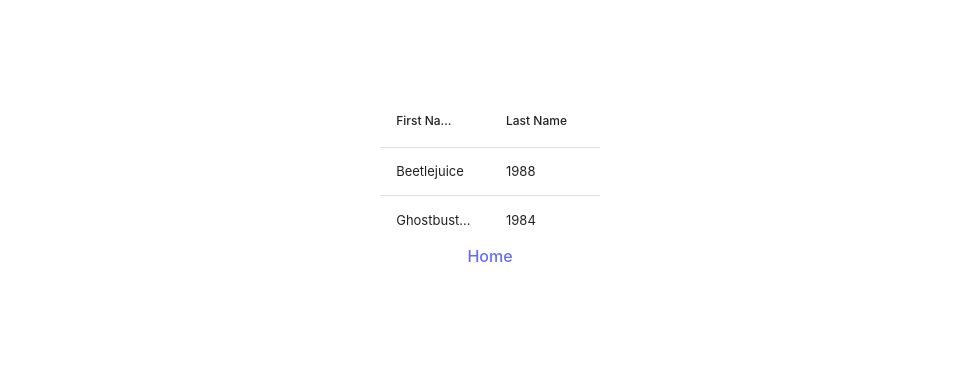
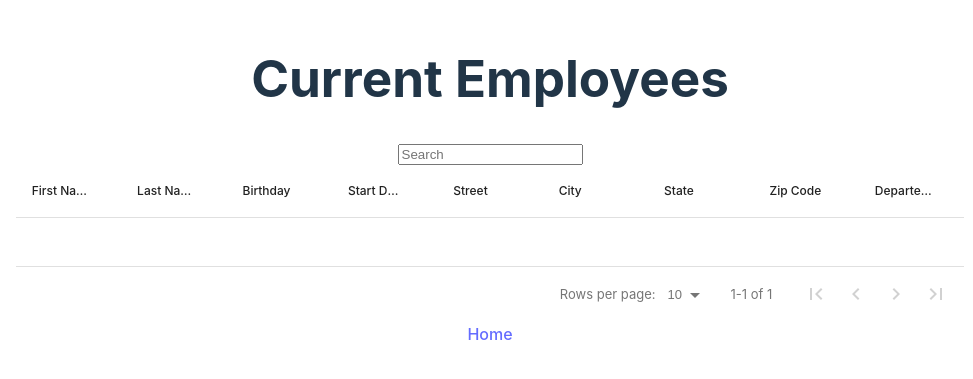
Before and after one commit to AdrienM2b/P14_React_version_conversion_app, a React (Vite) app in the folder conversion_react_app/: page /employee-list in a window 1280 px wide. Shown: the part 219-598 px from the top of the page, without its empty margins (150-1123 px from the left). Built offline with nearby package versions, Linux system fonts and the light colour scheme.

Commit message:
ajout des filtres et du sorting sur le tableau

```diff
--- a/conversion_react_app/src/features/TableEmployee.jsx
+++ b/conversion_react_app/src/features/TableEmployee.jsx
@@ -1,4 +1,4 @@
-import React from 'react';
+import React, { useState } from 'react';
 import DataTable from 'react-data-table-component';
 import { useSelector } from 'react-redux';
 import { Link } from 'react-router-dom';
@@ -14,28 +14,46 @@
     selector: (row) => row.lastname,
     sortable: true,
   },
-];
-
-const data = [
   {
-    id: 1,
-    firstname: 'Beetlejuice',
-    lastname: '1988',
+    name: 'Birthday',
+    selector: (row) => row.birth,
+    sortable: true,
   },
-  {
-    id: 2,
-    firstname: 'Ghostbusters',
-    lastname: '1984',
-  },
+  { name: 'Start Date', selector: (row) => row.startDate, sortable: true },
+  { name: 'Street', selector: (row) => row.street, sortable: true },
+  { name: 'City', selector: (row) => row.city, sortable: true },
+  { name: 'State', selector: (row) => row.stateUSA, sortable: true },
+  { name: 'Zip Code', selector: (row) => row.zipCode, sortable: true },
+  { name: 'Departement', selector: (row) => row.departement, sortable: true },
 ];
 
 export default function TableEmployee() {
+  const [searchTerm, setSearchTerm] = useState('');
   const employees = useSelector((state) => state.employee);
 
-  console.log(employees);
+  const filteredEmployees = employees.filter((employee) =>
+    Object.values(employee).some((value) =>
+      value.toString().toLowerCase().includes(searchTerm.toLowerCase())
+    )
+  );
+
+  const data = filteredEmployees.length ? filteredEmployees : [{}];
+
   return (
     <>
-      <DataTable columns={columns} data={data} />
+      <h1>Current Employees</h1>
+      <input
+        type='text'
+        placeholder='Search'
+        value={searchTerm}
+        onChange={(e) => setSearchTerm(e.target.value)}
+      />
+      <DataTable
+        columns={columns}
+        data={data}
+        noDataComponent={<div>Aucune donnée disponible</div>}
+        pagination
+      />
       <Link to='/'>Home</Link>
     </>
   );
```
